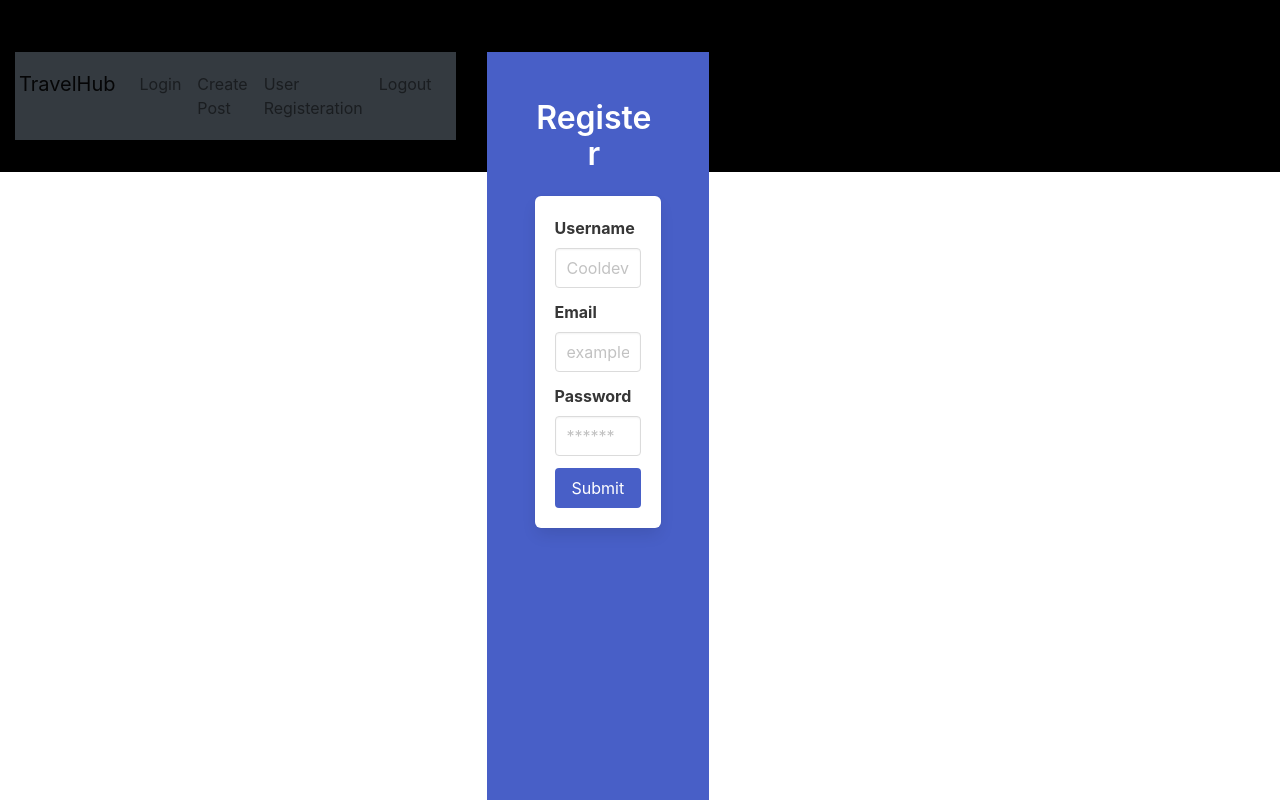
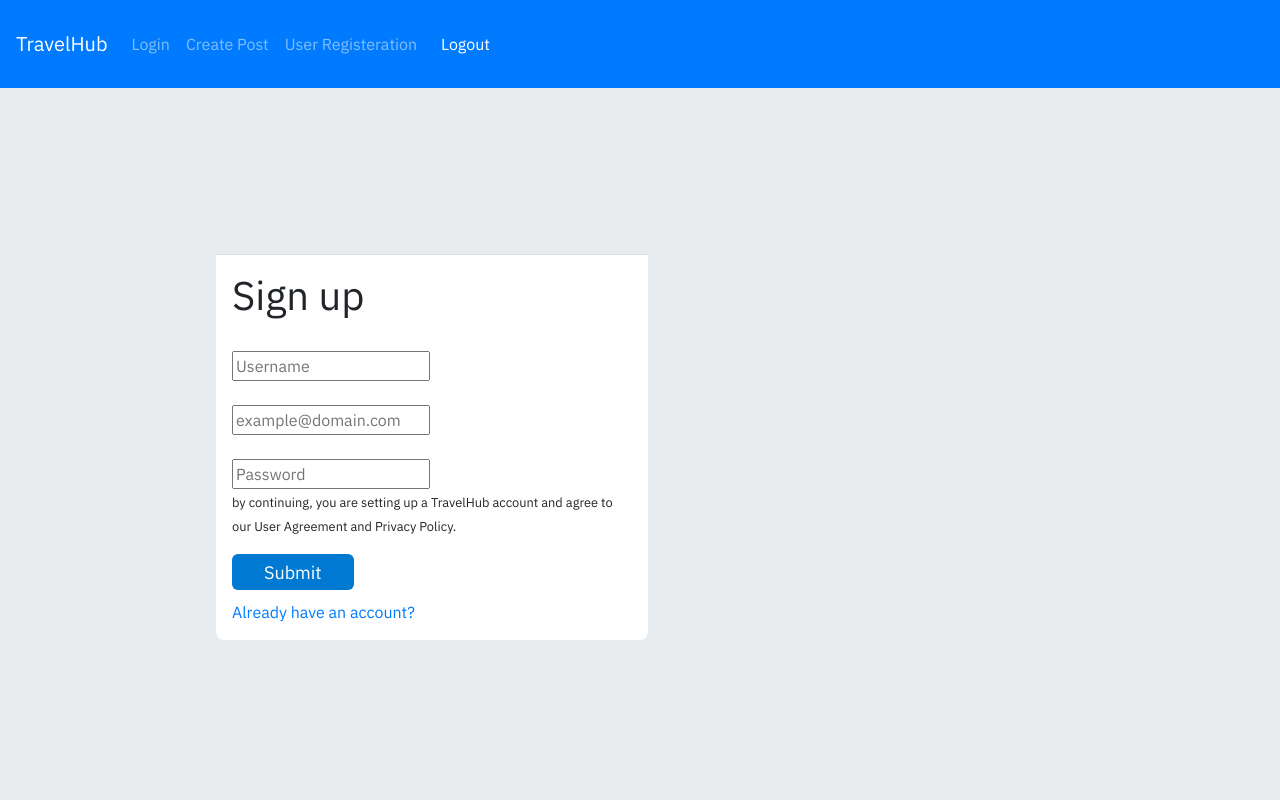
Before and after one commit to maclamour/Project-2-TravelHub, a Node server app: page /register in a window 1280 px wide. Run offline with Node 20, Linux system fonts and the light colour scheme; some libraries are stand-ins or nearby versions.

Commit message:
progress on web page

```diff
--- a/public/styles/main.css
+++ b/public/styles/main.css
@@ -1,10 +1,9 @@
 
 body {
-    background-color:black;
+  background-color:#e9ecef;
   font-family: 'IBM Plex Sans', sans-serif;
   display:grid;
-  width: 100%;
-  grid-template-columns: repeat(5, 1fr);
+  grid-template-columns: 200px 1fr 200px;
   grid-template-rows: repeat(auto-fill, 120px);
   grid-row-gap: .5em;
   grid-column-gap: 1em;
@@ -12,60 +11,129 @@ body {
 }
 
 .section{
-  grid-area: 3/2 / 3 / 4;
+  margin-top:100px;
 }
-.post-div {
-  background-color: rgb(99, 127, 153, .75);
-  border-radius: 2px;
+.form-container {
+  background-color:#5596d6;
+  font-family: 'IBM Plex Sans', sans-serif;
+  width: 20px;
+  height: 20px;
+
+}
+ul {
+  list-style: none;
+}
+.post-div, card-comment{
+
+  background-color: azure;
+  border-radius: 25px;
   padding-top:8px;
   margin-top: 20px;
+  border: 1px solid silver;
 }
-
+.register {
+  margin-top: 30%;
+  background-color: #fff;
+  border-radius: 0 0 8px 8px;
+  border-top: 1px solid #dadde1;
+  box-sizing: border-box;
+  padding: 16px;
+  position: relative;
+  width: 432px;
+  height: fit-content;
+  /* display: grid; */
+  /* grid-area: 3/3; */
+}
+.login {
+  margin-top: 30%;
+  background-color: #fff;
+  border-radius: 0 0 8px 8px;
+  border-top: 1px solid #dadde1;
+  box-sizing: border-box;
+  padding: 16px;
+  position: relative;
+  width: 432px;
+  height: fit-content;
+  /* display: grid; */
+  /* grid-area: 3/3; */
+}
 .text-body {
   padding-right:8px;
 }
 
 .header {
   display: flex;
-  justify-content: space-around;
+  align-content: flex-start;
 }
- img {
-max-width: fit-content;
- }
 
 a:link {
-  color: white;
+  /* color: white; */
   background-color:transparent;
   text-decoration:none;
 }
 
 .title {
   display: flex;
-  cursor:pointer;
   justify-content: flex-start;
   font-size: small;
   text-align: center;
-  color:aliceblue;
+  color:black;
   padding-right:8px;
+  padding-left: 7px;
 }
 
 
+img {
+  padding: 5%;
+  border-radius: 30px;
+  margin-bottom: 10px;
+}
 /*
-  .card-body{
+@media (min-width: 640px){
+    padding: 20px 24px;
+}   */
+
+  /* .card-comment{
     display:block;
-    background:linear-gradient(transparent 150px, rgba(173, 167, 167, 0.928));
-    color: white;
+    background-color:rgba(221, 58, 58, 0.928);
+    color: black;
     max-height: 30px;
     visibility: visible;
-    opacity: .5;
+    display: grid;
+    grid-area: 3/2 / 3 / 4;
+    /* opacity: .5; */
 
-  } */
-/*
+
+
   .text-muted {
-    text-align: right;
+    font-size: 8px;
+    padding-top: 7px;
+
   }
 
+.submit-button {
+  /* background: none; */
+    background-color:#0079d3;
+    border: none;
+    border-radius: 6px;
+    margin-top: 17px;
+    margin-bottom: 10px;
+    /* box-shadow: none; */
+    color: #fff;
+    font-size: 18px;
+    /* font-weight: 600; */
+    height: 36px;
+    /* overflow: hidden; */
+    padding: 0 32px;
+    /* text-shadow: none; */
+}
 
-  .fade {
-    -webkit-mask-image: linear-gradient(180deg, #000 60%, transparent);
-  } */
+/*
+font-size: 12px;
+    font-weight: 500;
+    line-height: 16px;
+    margin-top: 4px;
+    max-height: 1000px;
+    opacity: 1;
+    color: #ea0027;
+    transition: all .2s ease-in-out; */
--- a/views/auth/register.ejs
+++ b/views/auth/register.ejs
@@ -2,63 +2,56 @@
 <html lang="en">
 
     <%-include('../partials/nav.ejs')%>
-    <link
-    rel="stylesheet"
-    href="https://cdn.jsdelivr.net/npm/bulma@0.9.3/css/bulma.min.css"
-/>
 
-<!-- <a href="/travelhub"> Home</a>
-<a href="/register"> Register</a>
-<a href="/login"> Login</a> -->
+  <body class="register-body">
 
-  <body class="has-navbar-fixed-top">
+    <div class="register">
+        <h1 class="registration-title">Sign up</h1>
 
-
-    <section class="hero is-fullheight-with-navbar is-link">
-      <div class="hero-body is-flex-direction-column">
-        <h1 class="title">Register</h1>
         <form action="/register" method="POST" class="box">
           <div class="field">
-            <label class="label">Username</label>
+            <label class="label"></label>
             <div class="control">
               <input
                 name="username"
                 class="input"
                 type="text"
-                placeholder="Cooldev"
-              />
+                placeholder="Username"
+              >
             </div>
           </div>
           <div class="field">
-            <label class="label">Email</label>
+            <label class="label"></label>
             <div class="control">
               <input
                 name="email"
                 class="input"
                 type="email"
                 placeholder="example@domain.com"
-              />
+              >
             </div>
           </div>
           <div class="field">
-            <label class="label">Password</label>
+            <label class="label"></label>
             <div class="control">
               <input
                 name="password"
                 class="input"
                 type="password"
-                placeholder="******"
-              />
+                placeholder="Password"
+              >
             </div>
           </div>
           <div class="field">
+            <small>by continuing, you are setting up a TravelHub account and agree to our User Agreement and Privacy Policy.</small>
             <div class="control">
-              <button class="button is-link is-fullwidth">Submit</button>
+              <button class="submit-button">Submit</button>
             </div>
+            <a href="/login" >Already have an account?</a>
           </div>
         </form>
       </div>
-    </section>
-    <main class="container is-max-widescreen"></main>
+    <!-- </div> -->
+    <!-- <main class="container is-max-widescreen"></main> -->
   </body>
 </html>
--- a/views/partials/nav.ejs
+++ b/views/partials/nav.ejs
@@ -6,22 +6,27 @@
     <meta http-equiv="X-UA-Compatible" content="IE=edge">
     <meta name="viewport" content="width=device-width, initial-scale=1.0">
     <title>TravelHub - Dive into anything</title>
-    <link rel="stylesheet" href="https://cdn.jsdelivr.net/npm/bootstrap@4.3.1/dist/css/bootstrap.min.css" integrity="sha384-ggOyR0iXCbMQv3Xipma34MD+dH/1fQ784/j6cY/iJTQUOhcWr7x9JvoRxT2MZw1T" crossorigin="anonymous">
+    <link rel="stylesheet" href="https://cdn.jsdelivr.net/npm/bootstrap@4.3.1/dist/css/bootstrap.min.css"
+        integrity="sha384-ggOyR0iXCbMQv3Xipma34MD+dH/1fQ784/j6cY/iJTQUOhcWr7x9JvoRxT2MZw1T" crossorigin="anonymous">
     <link rel="preconnect" href="https://fonts.googleapis.com">
     <link rel="preconnect" href="https://fonts.gstatic.com" crossorigin>
     <link href="https://fonts.googleapis.com/css2?family=IBM+Plex+Sans&display=swap" rel="stylesheet">
     <script src="https://kit.fontawesome.com/a076d05399.js" crossorigin="anonymous"></script>
     <link rel="stylesheet" href="/styles/main.css" />
     <script src='/scripts/main.js' defer></script>
-    <script src="https://kit.fontawesome.com/a4bc1f89d6.js" crossorigin="anonymous"></script>
+
 </head>
-
 <body>
     <section>
         <div class="container">
-            <nav class="navbar navbar-expand-lg bg-dark navbar-light py-3 fixed-top ">
+            <nav class="navbar navbar-expand-lg bg-primary navbar-dark py-3 fixed-top justify-content-between">
                 <i class="fa-thin fa-plane"></i>
                 <a href="/travelhub/" class="navbar-brand">TravelHub</a>
+                <button class="navbar-toggler" type="button" data-toggle="collapse" data-target="#navbarText"
+                    aria-controls="navbarText" aria-expanded="false" aria-label="Toggle navigation">
+                    <span class="navbar-toggler-icon"></span>
+                </button>
+                <div class="collapse navbar-collapse" id="navbarText">
                     <ul class="navbar-nav ms-auto">
                         <li class="nav-item">
                             <a href="/login" class="nav-link">Login</a>
@@ -33,11 +38,11 @@
                         <li class="nav-item">
                             <a href="/register" class="nav-link">User Registeration</a>
                         </li>
-                        <li class="nav-item">
-                            <a href="/logout" class="nav-link">Logout</a>
-                        </li>
+
                     </ul>
-
+                    <span class="navbar-text">
+                        <a><a href="/logout" class="nav-link">Logout</a></a>
+                    </span>
 
             </nav>
         </div>
```
Also changed, not shown: views/auth/login.ejs (+12 -18 lines), views/new.ejs (+8 -7 lines), views/show.ejs (+10 -20 lines), models/User.js (line endings or trailing spaces). Lines whose indentation alone changed are shown as unchanged.
